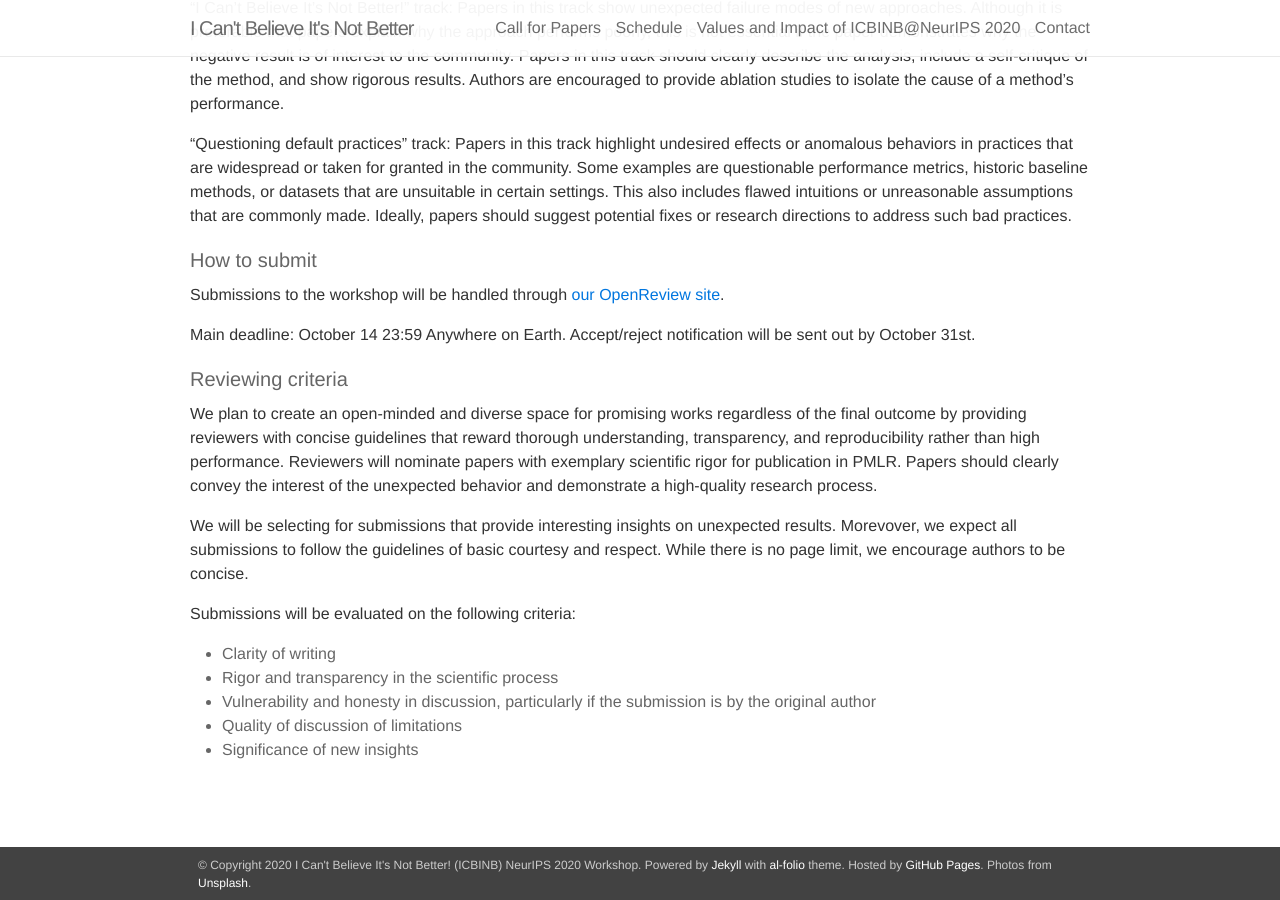
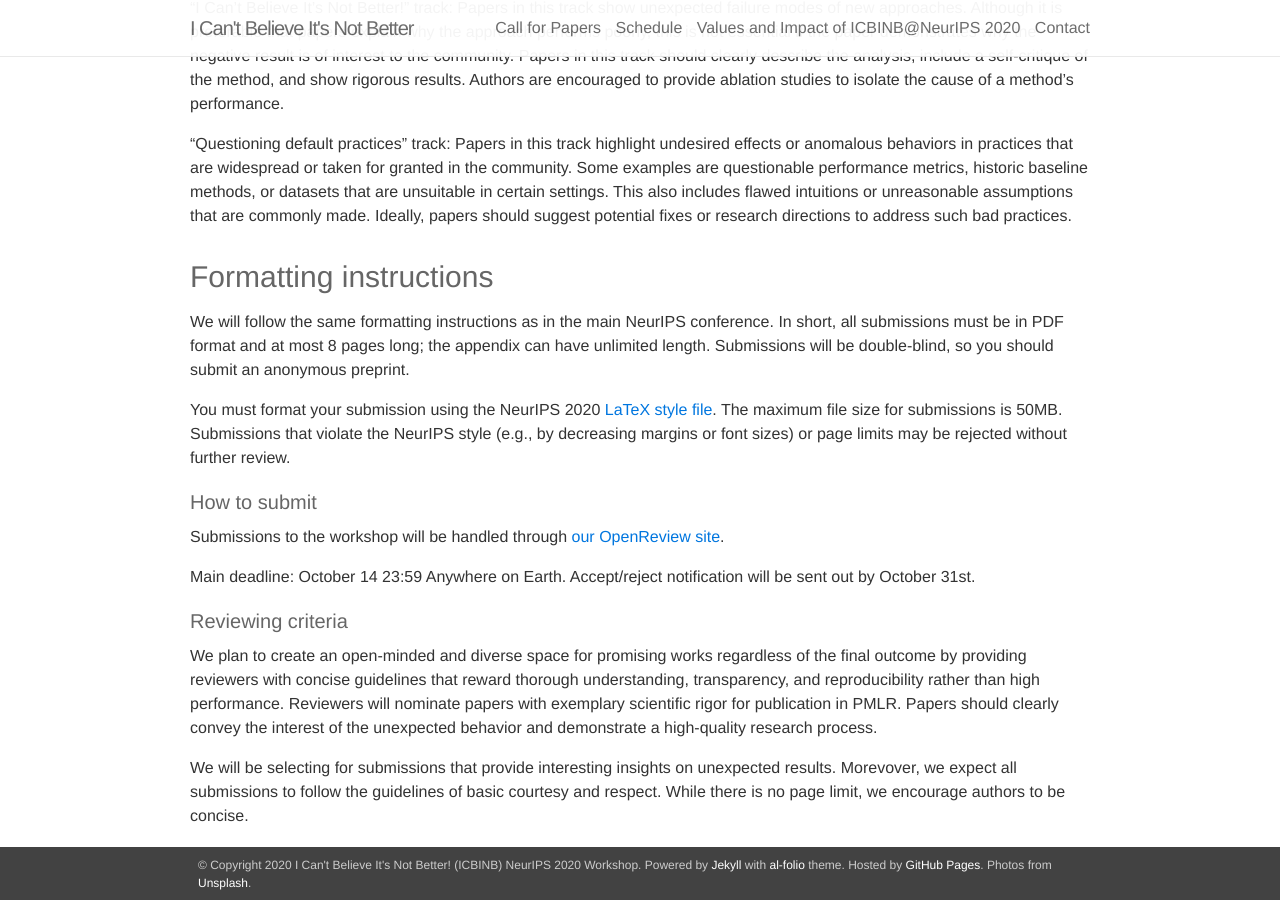
Before and after one commit to ml-retrospectives/icml2020, a Jekyll site: the page built from _pages/01_call.md, in a window 1280 px wide and 900 px high, scrolled down 823 px. Built offline with Jekyll 4.4.1, drawn with Linux system fonts in a browser that asks for light colours; nearby versions of some CDN libraries.

Commit message:
ADD formatting instructions

```diff
--- a/_pages/01_call.md
+++ b/_pages/01_call.md
@@ -20,6 +20,12 @@ Two tracks will be considered:
 **“I Can’t Believe It’s Not Better!” track**: Papers in this track show unexpected failure modes of new approaches. Although it is preferable that papers explain why the approach performs poorly, this is not essential if the paper demonstrates why the negative result is of interest to the community. Papers in this track should clearly describe the analysis, include a self-critique of the method, and show rigorous results. Authors are encouraged to provide ablation studies to isolate the cause of a method’s performance.
 
 **“Questioning default practices” track**: Papers in this track highlight undesired effects or anomalous behaviors in practices that are widespread or taken for granted in the community. Some examples are questionable performance metrics, historic baseline methods, or datasets that are unsuitable in certain settings. This also includes flawed intuitions or unreasonable assumptions that are commonly made. Ideally, papers should suggest potential fixes or research directions to address such bad practices.
+
+### Formatting instructions
+
+We will follow the same formatting instructions as in the main NeurIPS conference. In short, all submissions must be in PDF format and at most 8 pages long; the appendix can have unlimited length. Submissions will be **double-blind**, so you should submit an anonymous preprint.
+
+You must format your submission using the NeurIPS 2020 [LaTeX style file](https://neurips.cc/Conferences/2020/PaperInformation/StyleFiles). The maximum file size for submissions is 50MB. Submissions that violate the NeurIPS style (e.g., by decreasing margins or font sizes) or page limits may be rejected without further review.
 
 #### How to submit
 
```
